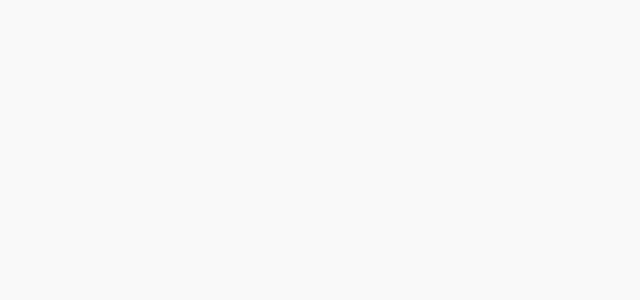
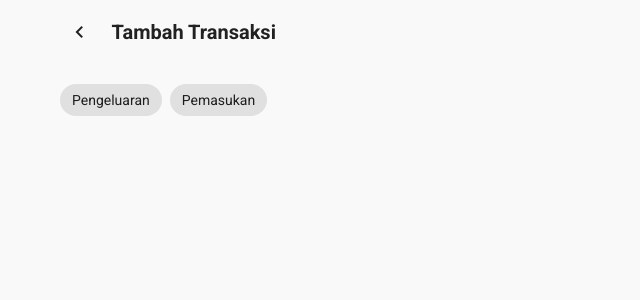
Before and after one commit to InfiniteUny/integarta-frontend, a Nuxt app: page /transaction/add-transaction in a window 1280 px wide. Before the commit this address had no page. Shown: the top 300 px of the page, without its empty margins (0-640 px from the left). Built offline with nearby package versions, Linux system fonts and the light colour scheme.

Commit message:
add transaction (unused)

```diff
--- /dev/null
+++ b/pages/transaction/add-transaction.vue
@@ -0,0 +1,38 @@
+<template>
+  <div>
+    <v-row>
+      <v-col cols="12">
+        <PageTitle title="Tambah Transaksi" />
+      </v-col>
+    </v-row>
+
+    <v-row>
+      <v-col cols="12">
+        <v-chip-group>
+          <v-chip selected active-class="error">
+            Pengeluaran
+          </v-chip>
+
+          <v-chip active-class="success">
+            Pemasukan
+          </v-chip>
+        </v-chip-group>
+      </v-col>
+    </v-row>
+  </div>
+</template>
+
+<script>
+import PageTitle from '@/components/PageTitle'
+export default {
+  name: 'add-transaction',
+
+  component: {
+    PageTitle
+  }
+}
+</script>
+
+<style scoped>
+
+</style>
```
